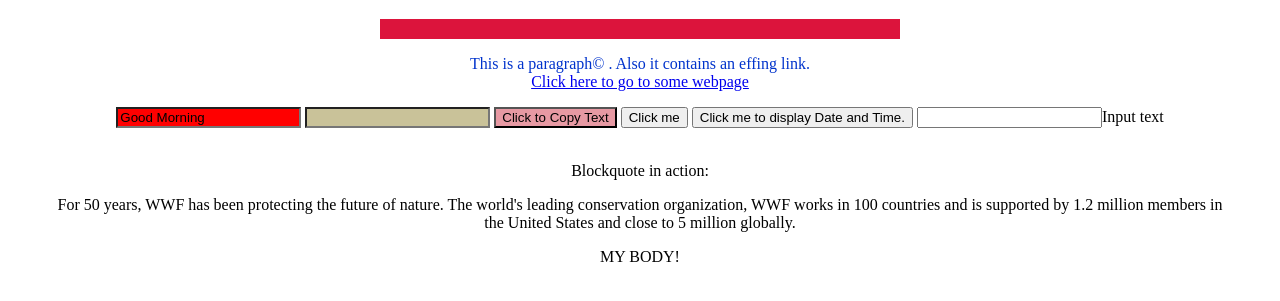
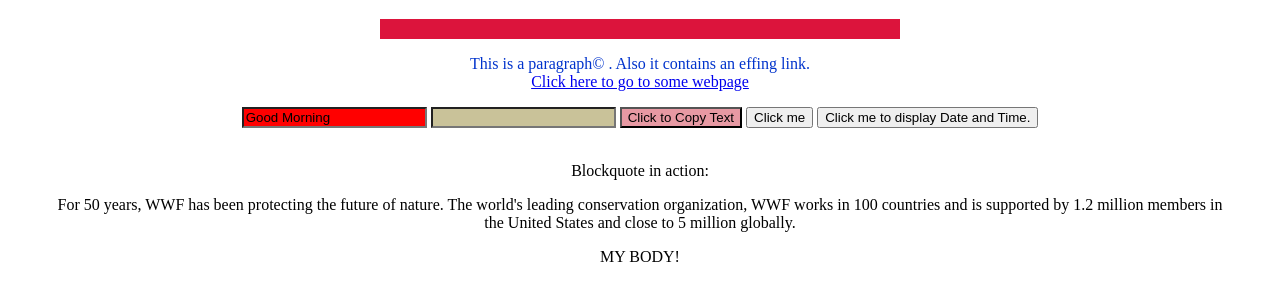
Before and after one commit to rrgodhorus/rrgodhorus.github.io, a plain HTML site: page index.html in a window 1280 px wide. Shown: the part 61-362 px from the top of the page. Drawn offline with Linux system fonts and the light colour scheme.

Commit message:
a minor modification

```diff
--- a/index.html
+++ b/index.html
@@ -30,7 +30,7 @@ function msg(){
 <button type="button"
 onclick="document.getElementById('demo').innerHTML = Date()">
 Click me to display Date and Time.</button>
-<input type="text" id="input1" readonly>Input text</input>
+
 
 
 
```
